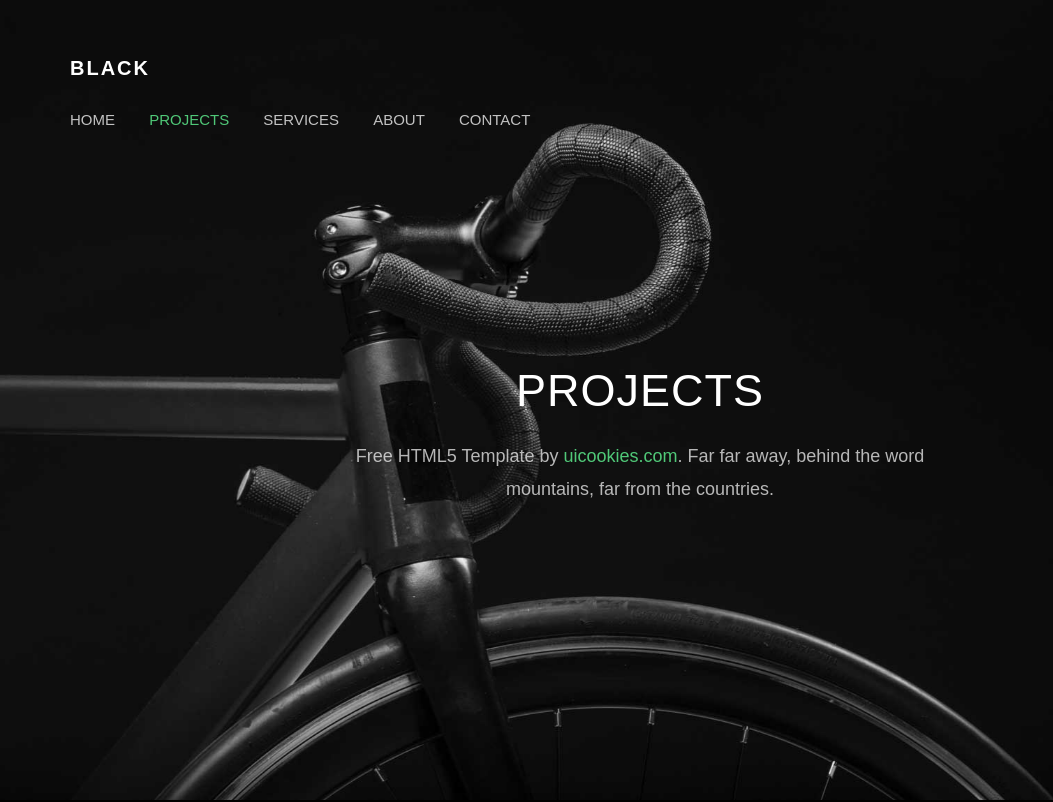
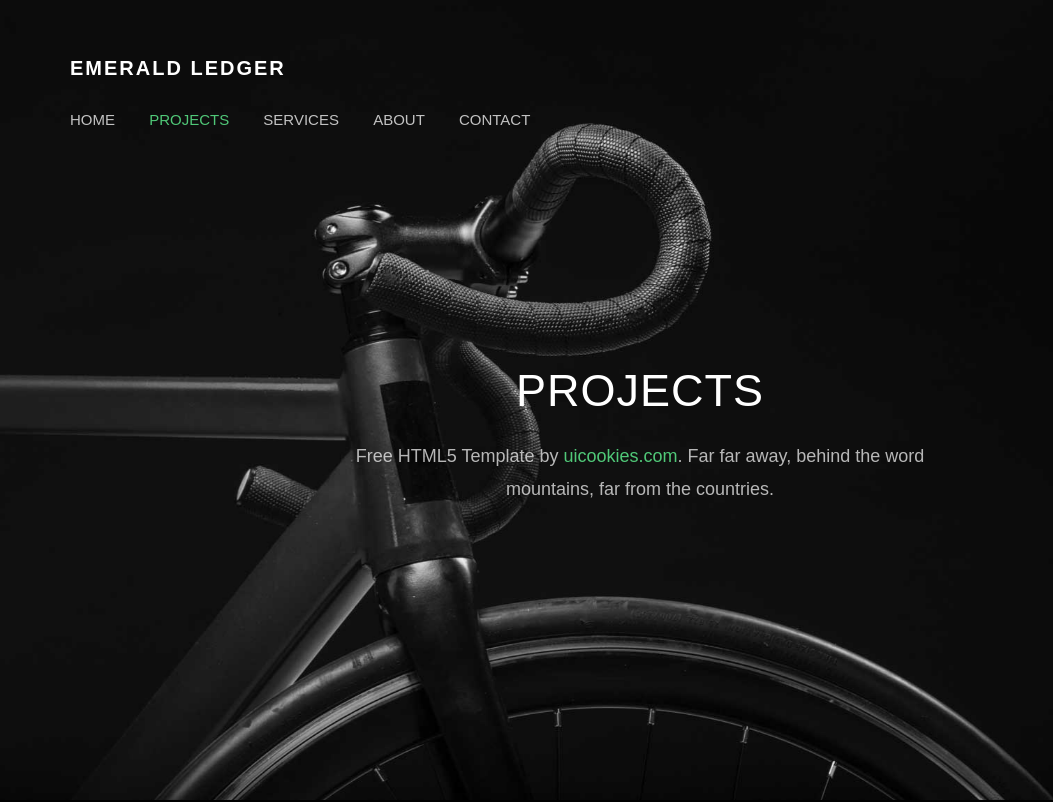
Before and after one commit to emerald-ledger-technologies/company_website, a website: page projects.html in a window 1280 px wide. Shown: the top 802 px of the page, 0-1053 px from the left. Drawn offline with Linux system fonts and the light colour scheme; files whose address does not match are found by name; a web font is replaced by a local one.

Commit message:
edit title

```diff
--- a/projects.html
+++ b/projects.html
@@ -25,7 +25,7 @@
 
   <header role="banner" class="probootstrap-header">
     <div class="container">
-        <a href="index.html" class="probootstrap-logo">Black<span></span></a>
+        <a href="index.html" class="probootstrap-logo">Emerald Ledger<span></span></a>
 
         <a href="#" class="probootstrap-burger-menu visible-xs" ><i>Menu</i></a>
         <div class="mobile-menu-overlay"></div>
```
